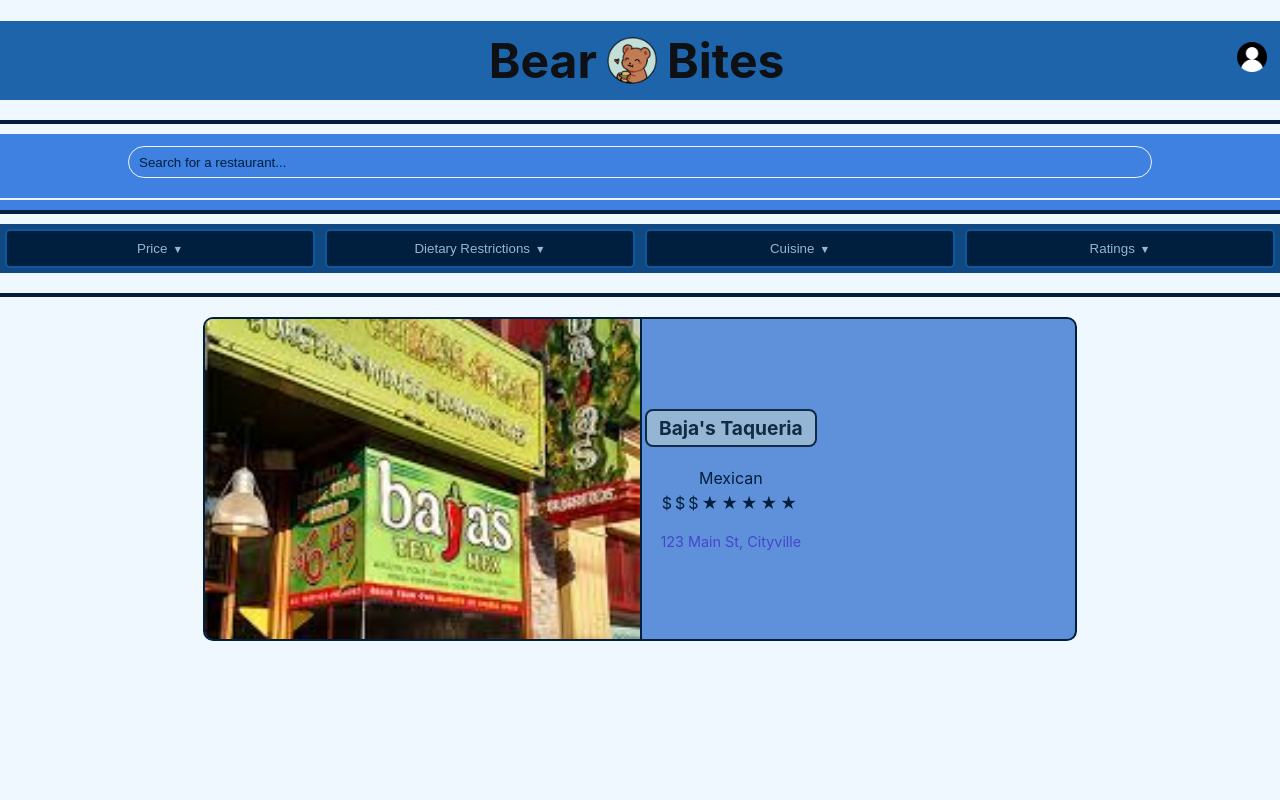
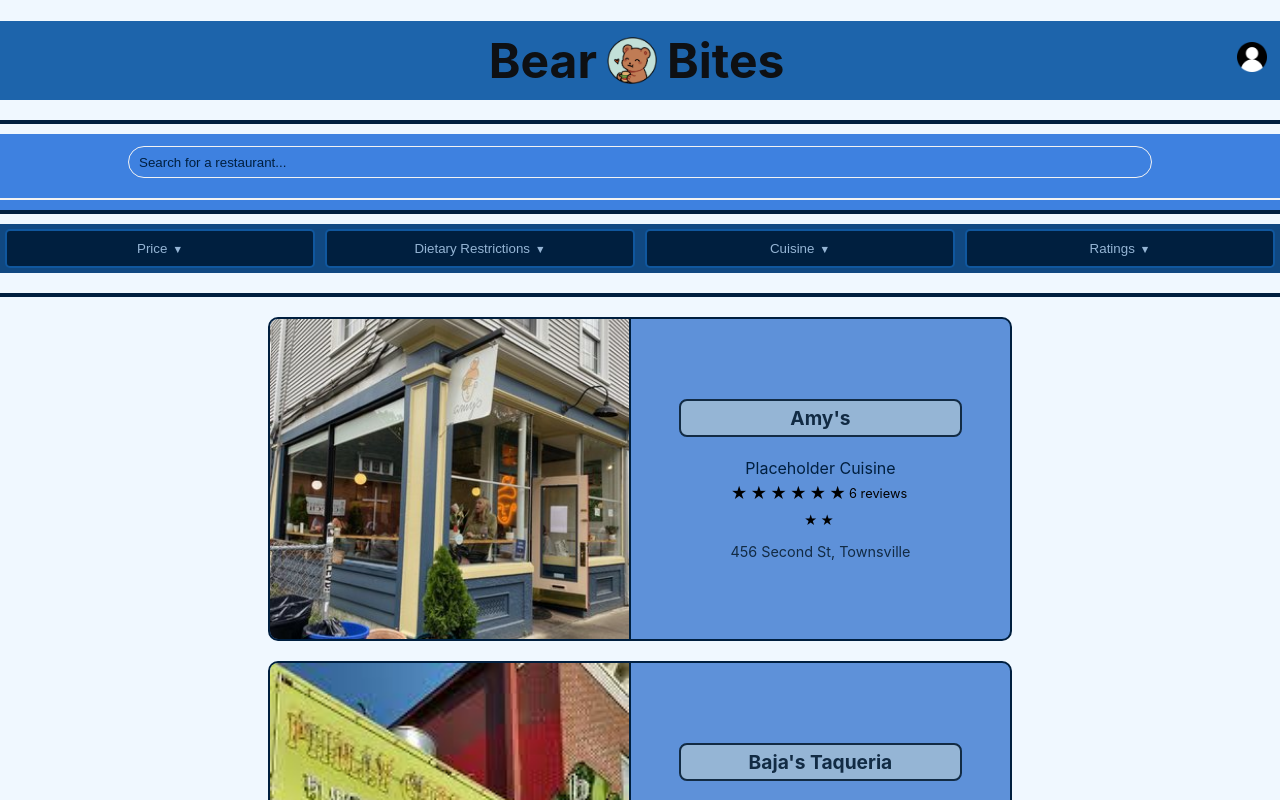
Before and after one commit to cs0320-f23/term-project-aherna57-tbonas-ajacks41-ecooperm, a React (Create React App) app in the folder frontend/: page / in a window 1280 px wide. Shown: the top 800 px of the page. Built offline with nearby package versions, Linux system fonts and the light colour scheme; sample sign-in values are in the browser's storage.

Commit message:
feat: standard restaurant sorting and other stylign elements added

```diff
--- a/frontend/src/components/RestaurantBox.tsx
+++ b/frontend/src/components/RestaurantBox.tsx
@@ -6,21 +6,24 @@ interface RestaurantBoxProps {
     imageUrl?: string;
     name?: string;
     cuisineType?: string;
-    dollarSigns?: number;
-    stars?: number;
+    dollarSigns?: number | undefined;
+    stars?: number | undefined;
+    reviews?: number;
     address?: string;
   };
 }
 
 const RestaurantBox: React.FC<RestaurantBoxProps> = ({ restaurantData }) => {
-  const {
-    imageUrl = "baja.jpg",
-    name = "Baja's Taqueria",
-    cuisineType = "Mexican",
-    dollarSigns = 3,
-    stars = 5,
-    address = "123 Main St, Cityville",
-  } = restaurantData;
+  const { imageUrl, name, cuisineType, dollarSigns, stars, reviews, address } =
+    restaurantData;
+
+  const createIcons = (count?: number) => {
+    return Array.from({ length: count || 0 }, (_, index) => (
+      <span key={index} style={{ marginRight: "3px" }}>
+        &#9733;
+      </span>
+    ));
+  };
 
   return (
     <div className="restaurant-box">
@@ -28,18 +31,18 @@ const RestaurantBox: React.FC<RestaurantBoxProps> = ({ restaurantData }) => {
         <img src={imageUrl} alt="Restaurant" />
       </div>
       <div className="info-container">
-        <Link to="/restaurant-details" className="titleRest">
+        <Link to="/sample-restaurant-details" className="titleRest">
           {name}
         </Link>
         <p className="cuisine">{cuisineType}</p>
         <div className="ratings">
-          {Array.from({ length: dollarSigns }, (_, index) => (
-            <span key={index}>$</span>
-          ))}
-          {Array.from({ length: stars }, (_, index) => (
-            <span key={index}>&#9733;</span>
-          ))}
+          <span style={{ marginRight: "3px" }}>&#9733;</span>
+          {createIcons(stars)}
+          <span style={{ marginLeft: "auto", fontSize: "0.8rem" }}>
+            {reviews} reviews
+          </span>
         </div>
+        <div className="dollar-signs">{createIcons(dollarSigns)}</div>
         <p className="address">{address}</p>
       </div>
     </div>
--- /dev/null
+++ b/frontend/src/components/RestaurantList.tsx
@@ -0,0 +1,39 @@
+import React from "react";
+import RestaurantBox from "./RestaurantBox";
+
+const RestaurantList: React.FC = () => {
+  const restaurants = [
+    {
+      name: "Baja's Taqueria",
+      imageUrl: "baja.jpg",
+      cuisineType: "Mexican",
+      dollarSigns: 1,
+      stars: 2,
+      reviews: 10,
+      address: "123 Main St, Cityville",
+    },
+    {
+      name: "Amy's",
+      imageUrl: "amy.jpg",
+      cuisineType: "Placeholder Cuisine",
+      dollarSigns: 2,
+      stars: 5,
+      reviews: 6,
+      address: "456 Second St, Townsville",
+    },
+  ];
+
+  const sortedRestaurants = [...restaurants].sort((a, b) =>
+    a.name.localeCompare(b.name)
+  );
+
+  return (
+    <div className="restaurant-box-container">
+      {sortedRestaurants.map((restaurant, index) => (
+        <RestaurantBox key={index} restaurantData={restaurant} />
+      ))}
+    </div>
+  );
+};
+
+export default RestaurantList;
--- a/frontend/src/container/Home.tsx
+++ b/frontend/src/container/Home.tsx
@@ -8,6 +8,7 @@ import axios from "axios";
 import Result from "./Result";
 import Searchbar from "./SearchBar";
 import { ResultProps } from "./Result";
+import RestaurantList from "../components/RestaurantList";
 
 const Home = () => {
   const userItem = localStorage.getItem("user");
@@ -215,35 +216,12 @@ const Home = () => {
       </div>
       <p className="search-bar-line"></p>
 
-      {/* Container for the restaurant boxes */}
       <div className="restaurant-box-container">
-        {/* Sample RestaurantBox components */}
-        <RestaurantBox
-          restaurantData={
-            {
-              /* Sample data */
-            }
-          }
-        />
-        {/* Add more RestaurantBox components as needed */}
+        {/* The RestaurantList component is used here */}
+        <RestaurantList />
       </div>
-      <div>
-        <Routes>
-          <Route path="/user-profile/:userId" element={<UserProfile />} />
-          <Route
-            path="/restaurant-profile/:restaurantId"
-            element={<RestaurantBox restaurantData={{
-              imageUrl: undefined,
-              name: undefined,
-              cuisineType: undefined,
-              dollarSigns: undefined,
-              stars: undefined,
-              address: undefined
-            }} />}
-          />
-          <Route path="/*" />
-        </Routes>
-      </div>
+
+
     </div>
   );
 };
--- a/frontend/src/index.css
+++ b/frontend/src/index.css
@@ -1,5 +1,4 @@
 /******************* RESTAURANT SEARCH *******************/
-
 
 /* Container for the restaurant boxes */
 .restaurant-box-container {
@@ -7,12 +6,11 @@
   flex-wrap: wrap;
   justify-content: center;
   max-width: 85%;
-  max-height: 35%;
   margin: 0 auto;
   background-color: #f0f8ff; /* Light blue background */
 }
 
-/* Adjust the margin for better spacing between restaurant boxes */
+/* Restaurant box styling */
 .restaurant-box {
   width: 100%;
   max-height: 20rem;
@@ -20,36 +18,23 @@
   border: 2px solid #001f3f; /* Navy color */
   border-radius: 10px;
   transition: box-shadow 0.3s ease-in-out;
-  background-color:rgb(94, 145, 217);
+  background-color: rgb(94, 145, 217);
   overflow: hidden;
+  display: flex;
 }
 
-/* Adjust the width of the restaurant box */
+/* Adjust the width of the restaurant box for larger screens */
 @media (min-width: 768px) {
   .restaurant-box {
     width: 80%;
   }
 }
 
-/* Media query for smaller screens */
+/* Adjust the width of the restaurant box for smaller screens */
 @media (max-width: 767px) {
   .restaurant-box {
-    width: 100%; /* Adjust as needed for smaller screens */
-
+    width: 100%;
   }
-}
-
-.restaurant-box {
-  display: flex;
-  border: 2px solid #001f3f; /* Navy color */
-  border-radius: 10px;
-  overflow: hidden;
-  margin: 10px;
-  transition: box-shadow 0.3s ease-in-out;
-  flex-direction: row;
-  align-items: center;
-
-
 }
 
 .image-container {
@@ -61,8 +46,7 @@
 .image-container img {
   width: 100%;
   height: auto;
-  border-bottom-right-radius: 10px;
-  border-top-right-radius: 10px;
+
 }
 
 .info-container {
@@ -71,19 +55,23 @@
   flex-direction: column;
   justify-content: center;
   align-items: center;
+  width: 50%; /* Added width for the text container */
 }
 
 .titleRest {
   font-size: 1.2rem;
+  width: 75%;
   color: #122b44; /* Navy color */
   text-decoration: none;
   font-weight: bold;
   align-items: center;
   border: 2px solid #122b44; /* Navy color */
-  background-color:#95b5d5;
+  background-color: #95b5d5;
   border-radius: 8px;
   padding: 5px;
   margin-bottom: 5px;
+  margin-left: 20px;
+  margin-right: 20px;
 }
 
 .cuisine {
@@ -92,33 +80,52 @@
   color: #001f3f; /* Navy color */
 }
 
+/* Add this CSS to center stars above the dollar signs */
 .ratings {
   display: flex;
   align-items: center;
+  flex-wrap: wrap;
   margin-bottom: 5px;
 }
 
 .ratings span {
-  color: #001f3f; /* Navy color */
   margin-right: 3px;
 }
 
-.address {
-  font-size: 0.9rem;
-  color: rgb(70, 70, 203);
+/* Add this CSS for the reviews in a smaller font on the right side */
+.ratings span:last-child {
+  margin-left: auto;
+  font-size: 0.8rem;
+}
+
+/* Add this CSS for the dollar signs */
+.dollar-signs {
+  display: flex;
+  align-items: center;
+  margin-top: 5px; /* Adjust as needed for spacing */
+}
+
+.dollar-signs span {
+  margin-right: 3px;
+  font-size: 0.8rem;
 }
 
 
+.address {
+  font-size: 0.9rem;
+  color: #122b44;
+}
+
 /******************* HOME PAGE *******************/
 
-/* Add a style for the header container */
-/* Update the header styles to use the header-container class */
+/* Header container styling */
 .header-container {
   background-color: #14487b; /* Navy color */
   color: white; /* Text color */
   padding: 30px; /* Adjust the padding as needed */
 }
 
+/* Header styling */
 .header {
   margin-bottom: 10px;
   font-size: 2rem;
@@ -131,6 +138,7 @@
   align-items: center;
 }
 
+/* Title styling */
 .title {
   display: flex;
   flex-direction: row;
@@ -142,6 +150,7 @@
   color: #0e1013; /* Navy color */
 }
 
+/* Icon styling */
 .iconTop {
   width: 20%;
   max-width: 50px;
@@ -150,6 +159,7 @@
   align-items: center;
 }
 
+/* User image styling */
 .userIm {
   cursor: pointer;
   transition: transform 0.2s ease-in-out;
@@ -165,6 +175,7 @@
   transform: scale(1.2);
 }
 
+/* Header line styling */
 .headerLine {
   width: 100%;
   height: 4px; /* Adjust thickness as needed */
@@ -173,16 +184,14 @@
   margin-bottom: 10px;
 }
 
-.iconTop {
-  width: 20%;
-  max-width: 50px;
-}
+/* Container styling */
 .container {
   width: 80%;
   margin: 0 auto;
   padding: 2px;
 }
 
+/* Textbox styling */
 .textbox {
   border: 1px solid #f3f3f3;
   color: #001f3f;
@@ -197,11 +206,12 @@
   flex-direction: row;
 }
 
+/* Placeholder styling */
 .textbox::placeholder {
-  /* Set the color of the placeholder text */
   color: #001f3f; /* Dark blue color */
 }
 
+/* Suggestions styling */
 .suggestions {
   overflow-y: scroll;
   border: 1px solid #f3f3f3;
@@ -217,20 +227,19 @@
   transition: opacity 0.3s ease;
 }
 
+/* Focused textbox styling */
 .textbox:focus {
-  /* We'll change the border color of the textbox as long as it is being focused */
   border: 1px solid #001f3f; /* Navy color on focus */
   transition: 0.2s ease-in-out;
 }
 
+/* Hidden suggestions styling */
 .suggestions.hidden {
-  /* Will hide the suggestions */
   visibility: hidden;
-  /*We can also use `opacity: 0`*/
 }
 
+/* Suggestion styling */
 .suggestion {
-  /* Styling of a single suggestion */
   cursor: pointer;
   box-sizing: border-box;
   padding: 1px 10px;
@@ -239,17 +248,18 @@
   align-items: center;
 }
 
+/* Hovered suggestion styling */
 .suggestion:hover {
-  /* Changing background color on hover */
   background-color: #345bc4;
 }
 
+/* Search bar container styling */
 .search-bar-container {
   position: relative;
   background-color: rgb(62, 129, 224);
 }
 
-/* Add blue line after the search bar */
+/* Search bar line styling */
 .search-bar-line {
   width: 100%;
   height: 4px; /* Adjust thickness as needed */
@@ -258,16 +268,19 @@
   margin-bottom: 10px;
 }
 
+/* Button container styling */
 .button-container {
   position: relative;
 }
 
+/* Button row styling */
 .button-row {
   display: flex;
   position: relative; /* Add position relative to the button row */
   background-color: #104881; /* Navy color for button row */
 }
 
+/* Toggle button styling */
 .toggle-button {
   padding: 10px;
   margin: 5px;
@@ -279,7 +292,7 @@
   position: relative; /* Add position relative to the button */
 }
 
-/* Dropdown styles */
+/* Dropdown styling */
 .dropdown {
   position: absolute;
   top: 100%; /* Adjusted to position the dropdown beneath the button */
@@ -294,7 +307,7 @@
   transition: visibility 0s, opacity 0.2s ease;
 }
 
-/* Active style for buttons */
+/* Active toggle button styling */
 .toggle-button.active {
   background-color: #001f3f; /* Navy color */
   color: white;
@@ -309,7 +322,7 @@
   color: white;
 }
 
-/* Dropdown item styles */
+/* Dropdown item styling */
 .dropdown-item {
   padding: 10px;
   cursor: pointer;
@@ -317,13 +330,13 @@
   color: #001f3f; /* Navy color */
 }
 
-/* Style for dropdown items on hover */
+/* Hovered dropdown item styling */
 .dropdown-item:hover {
   background-color: #001f3f; /* Navy color on hover */
   color: white;
 }
 
-/* Add styles for the dropdown icon */
+/* Dropdown icon styling */
 .dropdown-icon {
   margin-left: 5px;
   font-size: 0.8em;
@@ -331,6 +344,7 @@
 
 /******************* LOGIN PAGE *******************/
 
+/* Body styling */
 html, body {
   height: 100%;
   margin: 0;
@@ -338,6 +352,7 @@ html, body {
   font-family: Inter, sans-serif;
 }
 
+/* Main container styling */
 .main-container {
   width: 100%;
   max-width: 800px;
@@ -352,6 +367,7 @@ html, body {
   background: #f0f8ff; /* Light blue background */
 }
 
+/* Login form styling */
 .login-form {
   width: 100%;
   max-width: 400px;
@@ -360,12 +376,14 @@ html, body {
   border-radius: 20px;
 }
 
+/* Block-level element styling */
 label, input, button, a {
   display: block;
   width: 100%;
   margin: 0.6rem 0;
 }
 
+/* Input styling */
 input {
   padding: 0.5rem;
   border: 2px solid #001f3f; /* Navy color */
@@ -373,6 +391,7 @@ input {
   background: transparent;
 }
 
+/* Button styling */
 button {
   padding: 0.5rem;
   border: none;
@@ -383,10 +402,12 @@ button {
   transition: background-color 0.3s ease;
 }
 
+/* Hovered button styling */
 button:hover {
   background: #003366; /* Darker navy color on hover */
 }
 
+/* Login button styling */
 .login-button {
   width: 355px;
   display: flex;
@@ -394,6 +415,7 @@ button:hover {
   align-items: center;
 }
 
+/* Google button styling */
 .google-button {
   width: 355px;
   display: flex;
@@ -402,6 +424,7 @@ button:hover {
   margin-top: 2rem;
 }
 
+/* Anchor styling */
 a {
   color: #001f3f; /* Navy color */
   text-decoration: none;
@@ -410,20 +433,21 @@ a {
   margin-top: 1rem;
 }
 
+/* Welcome message styling */
 .welcome-message {
   margin-bottom: 1rem;
   font-size: 1.8rem;
   color: #001f3f; /* Navy color */
 }
 
+/* Register prompt styling */
 .register-prompt span, .register-prompt a {
   display: inline;
 }
 
-
-
 /************************************************/
 
+/* User container styling */
 .user-container {
   background: rgb(255, 255, 255);
   background-size: contain;
@@ -434,6 +458,7 @@ a {
   position: relative;
 }
 
+/* User container pseudo-element styling */
 .user-container::before {
   content: '';
   position: absolute;
@@ -446,7 +471,6 @@ a {
   z-index: 0;
   border-radius: 0 0 24px 24px;
 }
-
 .user-content {
   display: flex;
   align-items: center;
```
Also changed, not shown: frontend/public/amy.jpg (added), frontend/src/components/StandardRestList.tsx (deleted).
